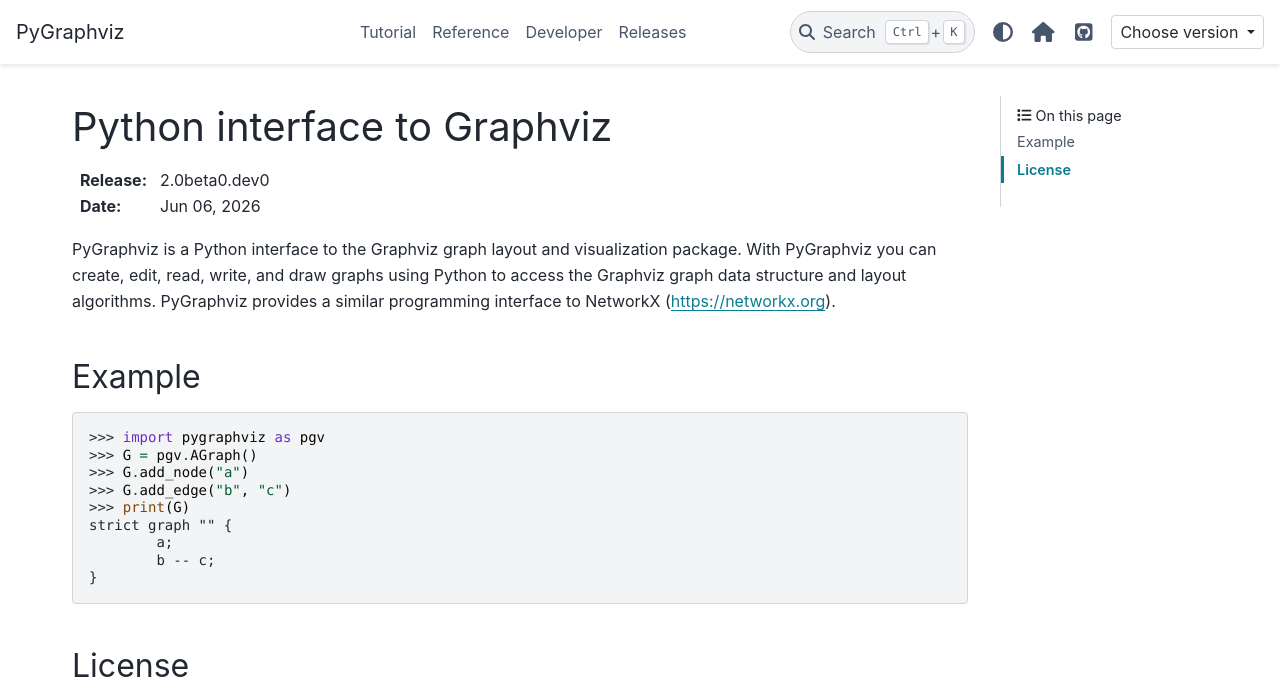
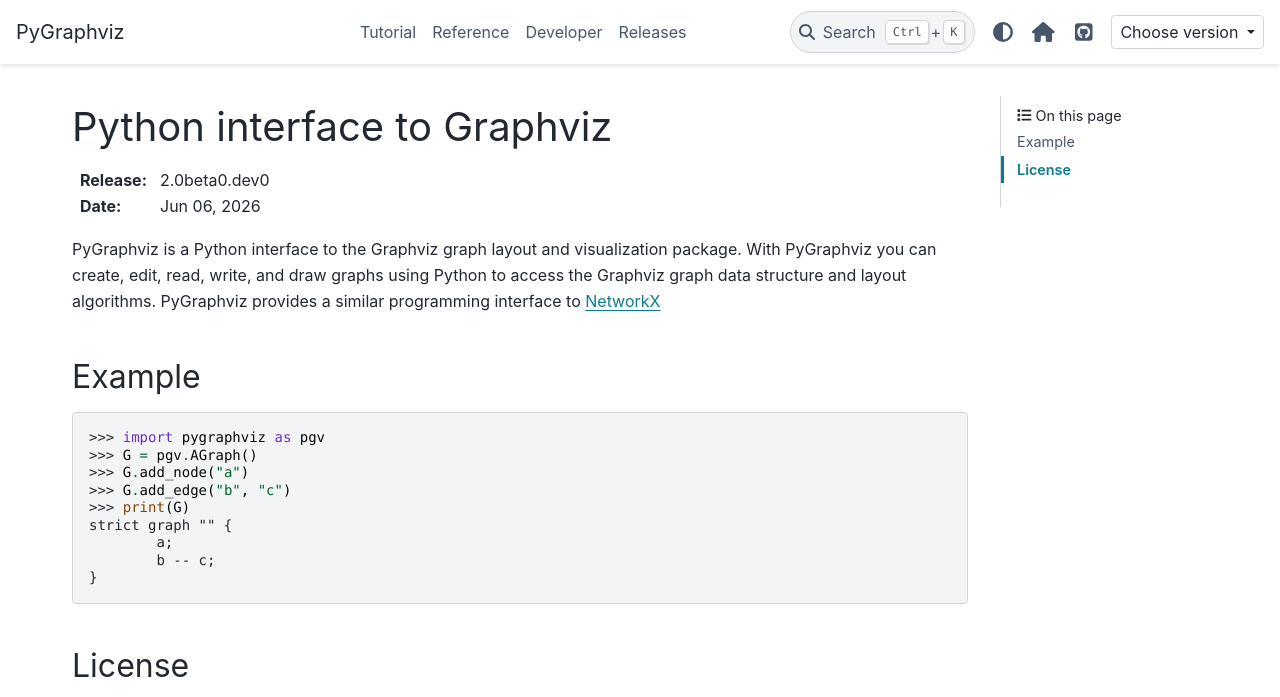
Before and after one commit to pygraphviz/pygraphviz, a Sphinx documentation site: the page built from doc/source/index.rst, in a window 1280 px wide, cut to the strip 0-697 px from the top of the page. Built offline with Sphinx 7.4.7 and the PyData theme 0.15.4, drawn with Linux system fonts in a browser that asks for light colours; formulas are drawn with MathJax 3; pages that are not in the unit, such as notebooks, are missing from menus.

Commit message:
DOC: Inline link to NetworkX.

```diff
--- a/doc/source/index.rst
+++ b/doc/source/index.rst
@@ -12,8 +12,8 @@ PyGraphviz is a Python interface to the Graphviz graph layout and
 visualization package.
 With PyGraphviz you can create, edit, read, write, and draw graphs using
 Python to access the Graphviz graph data structure and layout algorithms.
-PyGraphviz provides a similar programming interface to NetworkX
-(https://networkx.org).
+PyGraphviz provides a similar programming interface to
+`NetworkX <https://networkx.org>`__
 
 Example
 -------
```
